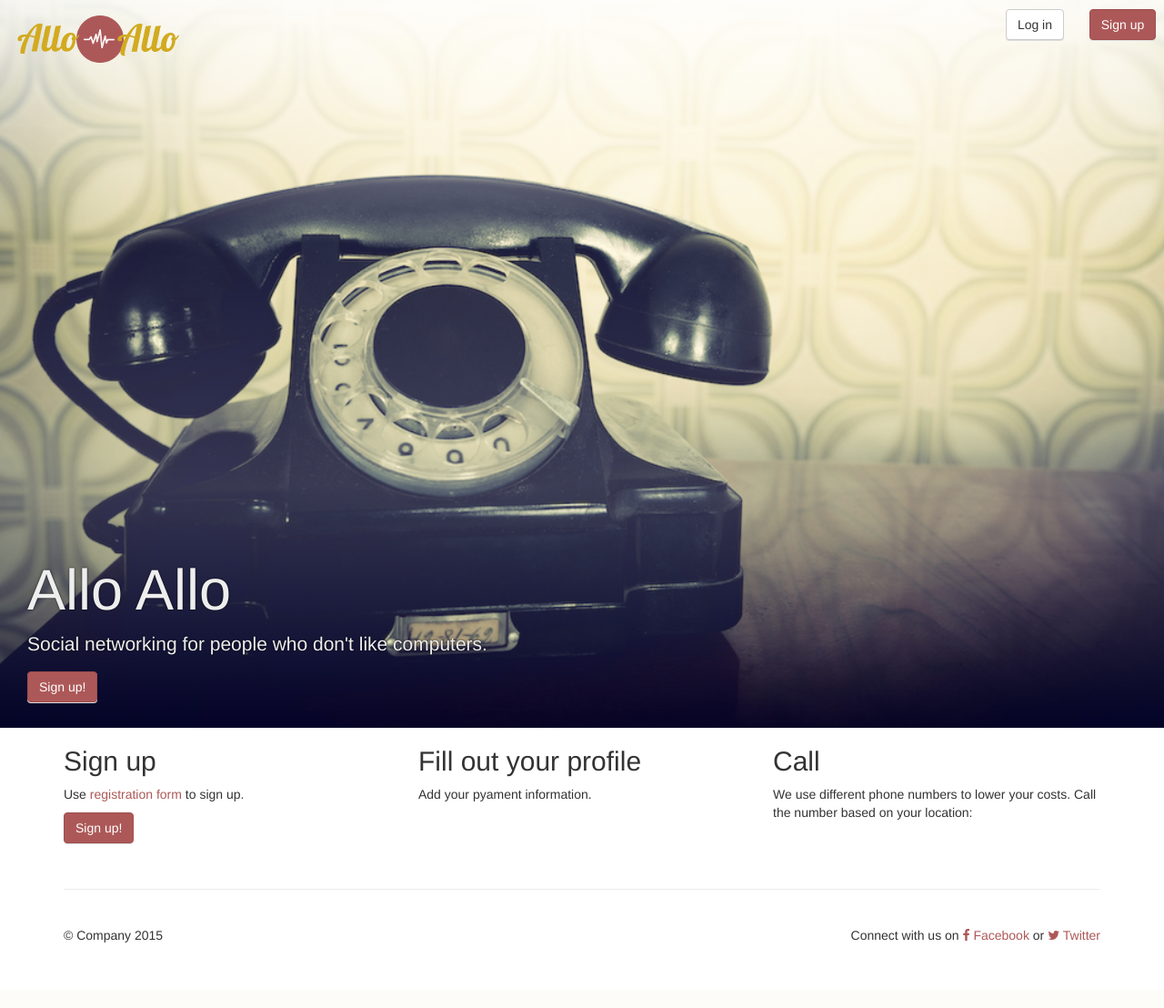
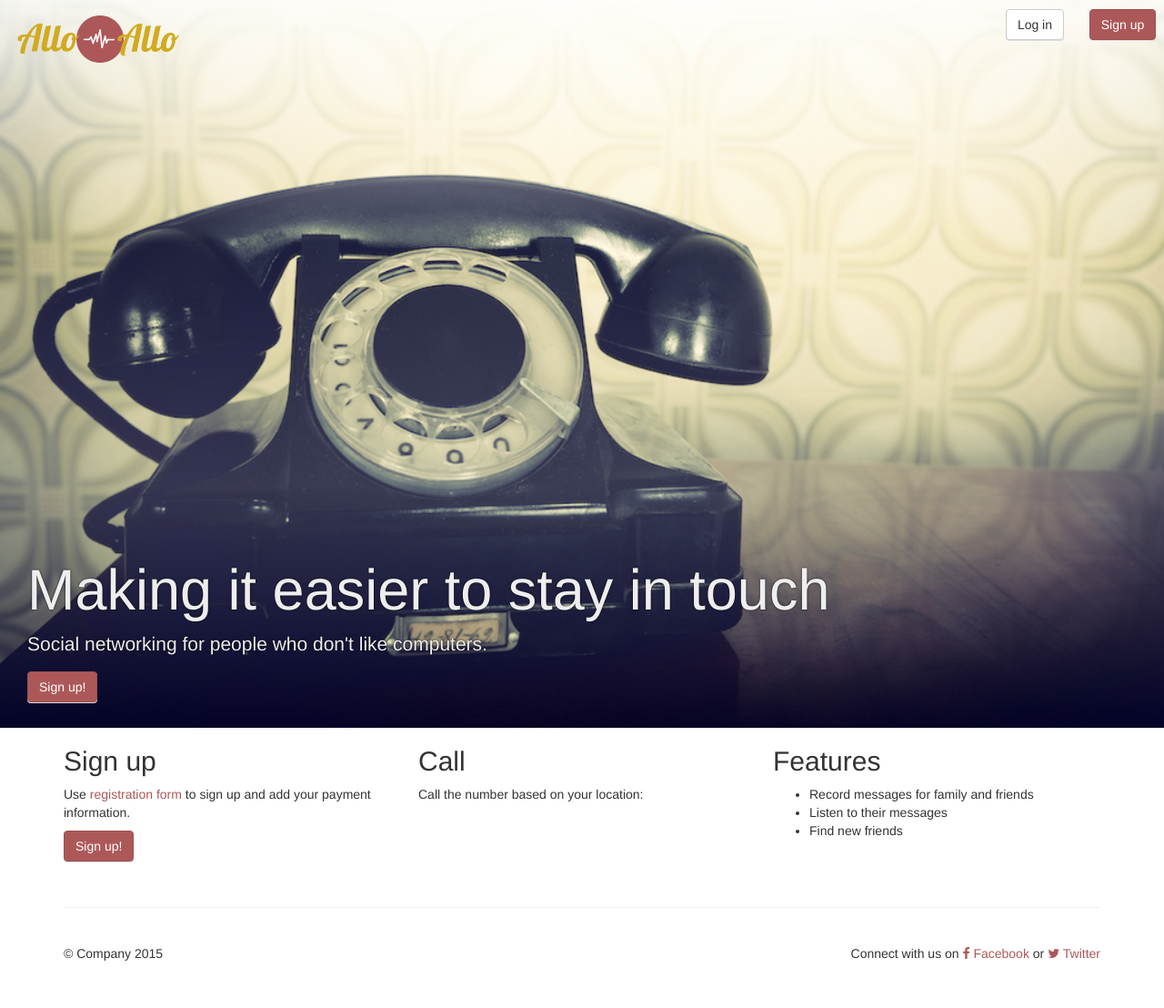
Before and after one commit to petronius/alloallo, a Django app: template templates/home.html in a window 1280 px wide. Shown: the whole page at 91% size. Before the commit the page ends 1036 px from the top, so only its background shows below. Run offline with Django 3.2, Linux system fonts and the light colour scheme; the template is opened without the code that fills it, so the values that code supplies are empty; some libraries are stand-ins or nearby versions.

Commit message:
after presentation text changes

```diff
--- a/templates/home.html
+++ b/templates/home.html
@@ -23,11 +23,7 @@
     <div class="container">
       <div class="row">
         <div class="col-sm-12">
-          {% if user.is_anonymous %}
-            <h1>{% include "_brandname.html" %}</h1>
-          {% else %}
-            <h1>Call {{ MAIN_INCOMING_NUMBER }}</h1>
-          {% endif %}
+          <h1>Making it easier to stay in touch</h1>
           <p>Social networking for people who don't like computers.</p>
           {% if user.is_anonymous %}
 	          <a class="btn btn-primary" href="{% url 'accounts:signup' %}" role="button">Sign up!</a>
@@ -46,20 +42,24 @@
   <div class="row">
     <div class="col-md-4">
       <h2>Sign up</h2>
-      <p>Use <a href="{% url 'accounts:signup' %}">registration form</a> to sign up. </p>
+      <p>Use <a href="{% url 'accounts:signup' %}">registration form</a> to sign up and add your payment information. </p>
       <p><a class="btn btn-primary" href="{% url 'accounts:signup' %}" role="button">Sign up!</a></p>
     </div>
     <div class="col-md-4">
-      <h2>Fill out your profile</h2>
-      <p>Add your pyament information. </p>
-    </div>
-    <div class="col-md-4">
       <h2>Call</h2>
-      <p>We use different phone numbers to lower your costs. Call the number based on your location:</p>
+      <p>Call the number based on your location:</p>
       <ul>
         {% for country, number in INCOMING_NUMBERS %}
           <li><span class="flag-icon flag-icon-{{ country }}"></span> {{ number }}</li>
         {% endfor %}
+      </ul>
+    </div>
+    <div class="col-md-4">
+      <h2>Features</h2>
+      <ul>
+        <li>Record messages for family and friends</li>
+        <li>Listen to their messages</li>
+        <li>Find new friends</li>
       </ul>
     </div>
   </div>
```
